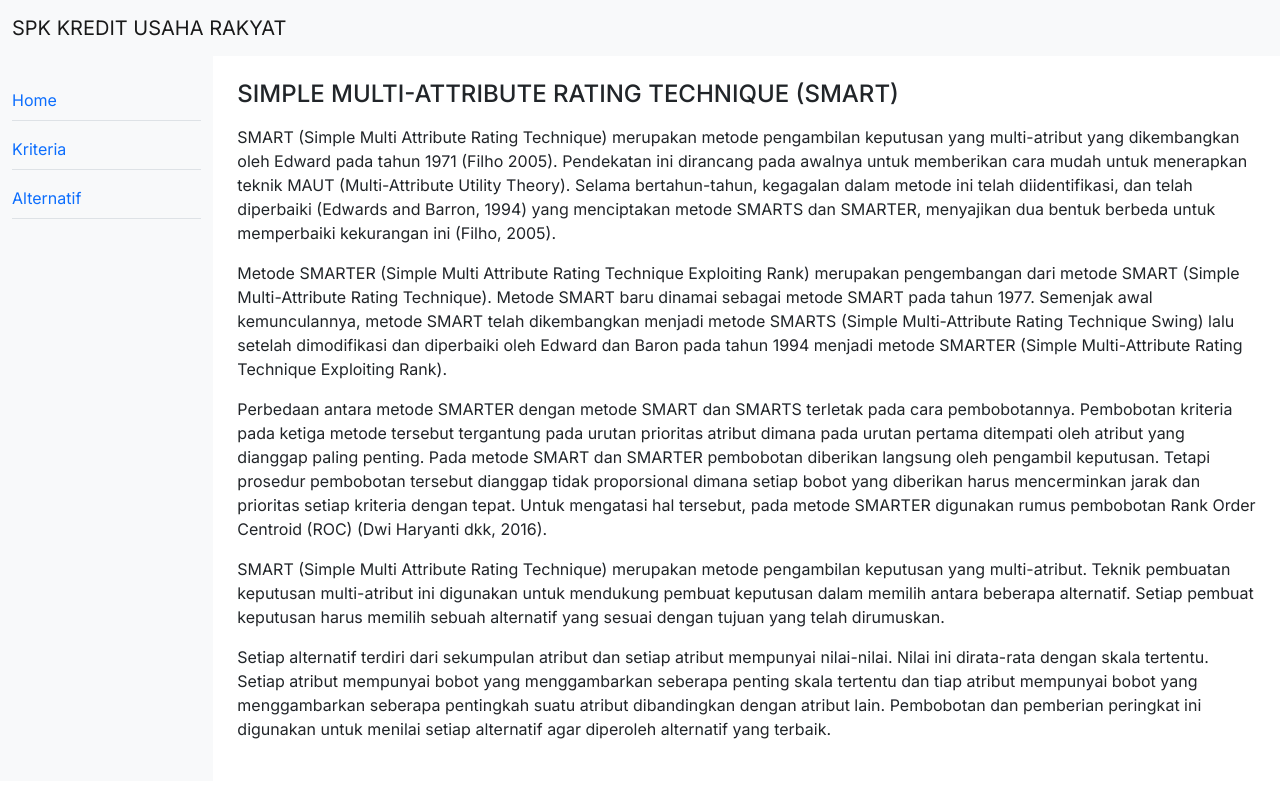
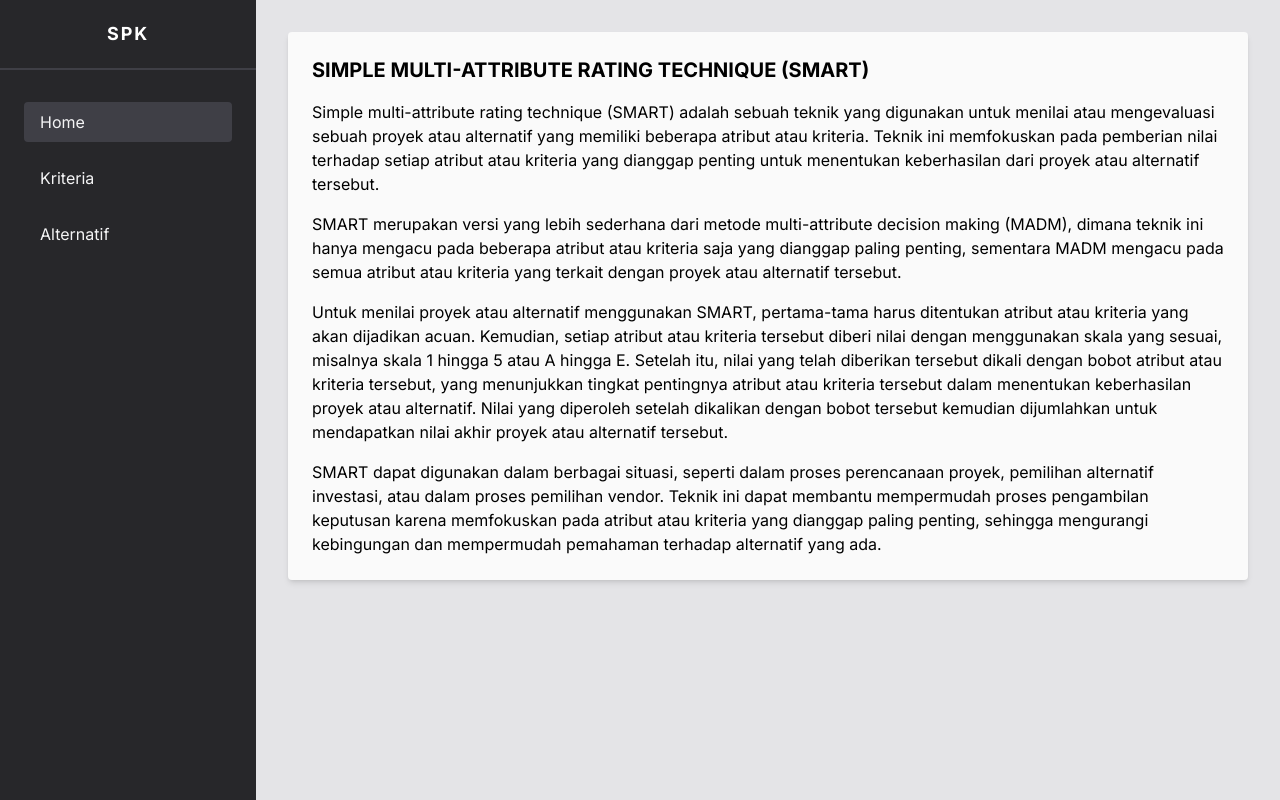
Before and after one commit to arialghifari/spk, a PHP site: page / in a window 1280 px wide. Run offline with PHP 8.4, Linux system fonts and the light colour scheme; data comes from the database, SQL or seed files in the repository; some libraries are stand-ins or nearby versions.

Commit message:
styling home

```diff
--- a/alternatif/edit.php
+++ b/alternatif/edit.php
@@ -17,7 +17,7 @@ $data = mysqli_fetch_array($query);
 	<meta charset="UTF-8">
 	<meta http-equiv="X-UA-Compatible" content="IE=edge">
 	<meta name="viewport" content="width=device-width, initial-scale=1.0">
-	<title>SPK PEMBERIAN KREDIT USAHA RAKYAT</title>
+	<title>SPK KREDIT USAHA RAKYAT</title>
 	<link href="https://cdn.jsdelivr.net/npm/bootstrap@5.2.2/dist/css/bootstrap.min.css" rel="stylesheet" integrity="sha384-Zenh87qX5JnK2Jl0vWa8Ck2rdkQ2Bzep5IDxbcnCeuOxjzrPF/et3URy9Bv1WTRi" crossorigin="anonymous">
 	<link rel="stylesheet" href="../style.css">
 </head>
--- a/alternatif/index.php
+++ b/alternatif/index.php
@@ -13,7 +13,7 @@ $smart = new Smart();
 	<meta charset="UTF-8">
 	<meta http-equiv="X-UA-Compatible" content="IE=edge">
 	<meta name="viewport" content="width=device-width, initial-scale=1.0">
-	<title>SPK PEMBERIAN KREDIT USAHA RAKYAT</title>
+	<title>SPK KREDIT USAHA RAKYAT</title>
 	<link href="https://cdn.jsdelivr.net/npm/bootstrap@5.2.2/dist/css/bootstrap.min.css" rel="stylesheet" integrity="sha384-Zenh87qX5JnK2Jl0vWa8Ck2rdkQ2Bzep5IDxbcnCeuOxjzrPF/et3URy9Bv1WTRi" crossorigin="anonymous">
 	<link rel="stylesheet" href="../style.css">
 </head>
--- a/alternatif/tambah.php
+++ b/alternatif/tambah.php
@@ -5,7 +5,7 @@
 	<meta charset="UTF-8">
 	<meta http-equiv="X-UA-Compatible" content="IE=edge">
 	<meta name="viewport" content="width=device-width, initial-scale=1.0">
-	<title>SPK PEMBERIAN KREDIT USAHA RAKYAT</title>
+	<title>SPK KREDIT USAHA RAKYAT</title>
 	<link href="https://cdn.jsdelivr.net/npm/bootstrap@5.2.2/dist/css/bootstrap.min.css" rel="stylesheet" integrity="sha384-Zenh87qX5JnK2Jl0vWa8Ck2rdkQ2Bzep5IDxbcnCeuOxjzrPF/et3URy9Bv1WTRi" crossorigin="anonymous">
 	<link rel="stylesheet" href="../style.css">
 </head>
--- a/hasil/index.php
+++ b/hasil/index.php
@@ -13,7 +13,7 @@ $smart = new Smart();
 	<meta charset="UTF-8">
 	<meta http-equiv="X-UA-Compatible" content="IE=edge">
 	<meta name="viewport" content="width=device-width, initial-scale=1.0">
-	<title>SPK PEMBERIAN KREDIT USAHA RAKYAT</title>
+	<title>SPK KREDIT USAHA RAKYAT</title>
 	<link href="https://cdn.jsdelivr.net/npm/bootstrap@5.2.2/dist/css/bootstrap.min.css" rel="stylesheet" integrity="sha384-Zenh87qX5JnK2Jl0vWa8Ck2rdkQ2Bzep5IDxbcnCeuOxjzrPF/et3URy9Bv1WTRi" crossorigin="anonymous">
 	<link rel="stylesheet" href="../style.css">
 </head>
--- a/index.php
+++ b/index.php
@@ -13,42 +13,34 @@ $smart = new Smart();
 	<meta charset="UTF-8">
 	<meta http-equiv="X-UA-Compatible" content="IE=edge">
 	<meta name="viewport" content="width=device-width, initial-scale=1.0">
-	<title>SPK PEMBERIAN KREDIT USAHA RAKYAT</title>
-	<link href="https://cdn.jsdelivr.net/npm/bootstrap@5.2.2/dist/css/bootstrap.min.css" rel="stylesheet" integrity="sha384-Zenh87qX5JnK2Jl0vWa8Ck2rdkQ2Bzep5IDxbcnCeuOxjzrPF/et3URy9Bv1WTRi" crossorigin="anonymous">
-	<link rel="stylesheet" href="style.css">
+	<title>SPK KREDIT USAHA RAKYAT</title>
+	<script src="https://cdn.tailwindcss.com"></script>
+	<link rel="stylesheet" href="./style.css">
 </head>
 
-<body>
-	<header>
-		<nav class="navbar bg-light">
-			<div class="container-fluid">
-				<a class="navbar-brand" href="./">SPK KREDIT USAHA RAKYAT</a>
-			</div>
-		</nav>
-	</header>
+<body class="bg-zinc-200 flex">
+	<nav class="flex flex-col w-80 bg-zinc-800 h-screen gap-8 sticky top-0">
+		<div class=" text-center py-5 text-white border-b-2 border-zinc-700">
+			<a href="./" class="text-lg font-bold tracking-widest">SPK</a>
+		</div>
 
-	<main>
-		<div class="row m-0">
-			<div class="col-12 col-md-2 m-0 bg-light py-4">
-				<div class="d-flex flex-column gap-2">
-					<a class="border-bottom text-decoration-none py-2" href="./">Home</a>
-					<a class="border-bottom text-decoration-none py-2" href="./kriteria">Kriteria</a>
-					<a class="border-bottom text-decoration-none py-2" href="./alternatif">Alternatif</a>
-				</div>
-			</div>
+		<div class="flex flex-col gap-4 text-zinc-100 mx-6">
+			<a class="py-2 px-4 rounded active" href="./">Home</a>
+			<a class="py-2 px-4 hover:bg-zinc-700 rounded" href="./kriteria">Kriteria</a>
+			<a class="py-2 px-4 hover:bg-zinc-700 rounded" href="./alternatif">Alternatif</a>
+		</div>
+	</nav>
 
-			<div class="col-12 col-md-10 m-0 mb-4 px-4">
-				<!-- Kriteria dan Bobot -->
-				<h2 class="mt-4 mb-3 fs-4">SIMPLE MULTI-ATTRIBUTE RATING TECHNIQUE (SMART)</h2>
-				<p>SMART (Simple Multi Attribute Rating Technique) merupakan metode pengambilan keputusan yang multi-atribut yang dikembangkan oleh Edward pada tahun 1971 (Filho 2005). Pendekatan ini dirancang pada awalnya untuk memberikan cara mudah untuk menerapkan teknik MAUT (Multi-Attribute Utility Theory). Selama bertahun-tahun, kegagalan dalam metode ini telah diidentifikasi, dan telah diperbaiki (Edwards and Barron, 1994) yang menciptakan metode SMARTS dan SMARTER, menyajikan dua bentuk berbeda untuk memperbaiki kekurangan ini (Filho, 2005).</p>
-				<p>Metode SMARTER (Simple Multi Attribute Rating Technique Exploiting Rank) merupakan pengembangan dari metode SMART (Simple Multi-Attribute Rating Technique). Metode SMART baru dinamai sebagai metode SMART pada tahun 1977. Semenjak awal kemunculannya, metode SMART telah dikembangkan menjadi metode SMARTS (Simple Multi-Attribute Rating Technique Swing) lalu setelah dimodifikasi dan diperbaiki oleh Edward dan Baron pada tahun 1994 menjadi metode SMARTER (Simple Multi-Attribute Rating Technique Exploiting Rank). </p>
-				<p>Perbedaan antara metode SMARTER dengan metode SMART dan SMARTS terletak pada cara pembobotannya. Pembobotan kriteria pada ketiga metode tersebut tergantung pada urutan prioritas atribut dimana pada urutan pertama ditempati oleh atribut yang dianggap paling penting. Pada metode SMART dan SMARTER pembobotan diberikan langsung oleh pengambil keputusan. Tetapi prosedur pembobotan tersebut dianggap tidak proporsional dimana setiap bobot yang diberikan harus mencerminkan jarak dan prioritas setiap kriteria dengan tepat. Untuk mengatasi hal tersebut, pada metode SMARTER digunakan rumus pembobotan Rank Order Centroid (ROC) (Dwi Haryanti dkk, 2016).</p>
-				<p>SMART (Simple Multi Attribute Rating Technique) merupakan metode pengambilan keputusan yang multi-atribut. Teknik pembuatan keputusan multi-atribut ini digunakan untuk mendukung pembuat keputusan dalam memilih antara beberapa alternatif. Setiap pembuat keputusan harus memilih sebuah alternatif yang sesuai dengan tujuan yang telah dirumuskan.</p>
-				<p>Setiap alternatif terdiri dari sekumpulan atribut dan setiap atribut mempunyai nilai-nilai. Nilai ini dirata-rata dengan skala tertentu. Setiap atribut mempunyai bobot yang menggambarkan seberapa penting skala tertentu dan tiap atribut mempunyai bobot yang menggambarkan seberapa pentingkah suatu atribut dibandingkan dengan atribut lain. Pembobotan dan pemberian peringkat ini digunakan untuk menilai setiap alternatif agar diperoleh alternatif yang terbaik.</p>
-			</div>
+	<main class="flex w-full h-fit">
+		<div class="m-8 bg-zinc-50 p-6 rounded flex flex-col gap-4 shadow-md">
+			<h2 class="font-semibold text-xl">SIMPLE MULTI-ATTRIBUTE RATING TECHNIQUE (SMART)</h2>
+			<p>Simple multi-attribute rating technique (SMART) adalah sebuah teknik yang digunakan untuk menilai atau mengevaluasi sebuah proyek atau alternatif yang memiliki beberapa atribut atau kriteria. Teknik ini memfokuskan pada pemberian nilai terhadap setiap atribut atau kriteria yang dianggap penting untuk menentukan keberhasilan dari proyek atau alternatif tersebut.</p>
+			<p>SMART merupakan versi yang lebih sederhana dari metode multi-attribute decision making (MADM), dimana teknik ini hanya mengacu pada beberapa atribut atau kriteria saja yang dianggap paling penting, sementara MADM mengacu pada semua atribut atau kriteria yang terkait dengan proyek atau alternatif tersebut.</p>
+			<p>Untuk menilai proyek atau alternatif menggunakan SMART, pertama-tama harus ditentukan atribut atau kriteria yang akan dijadikan acuan. Kemudian, setiap atribut atau kriteria tersebut diberi nilai dengan menggunakan skala yang sesuai, misalnya skala 1 hingga 5 atau A hingga E. Setelah itu, nilai yang telah diberikan tersebut dikali dengan bobot atribut atau kriteria tersebut, yang menunjukkan tingkat pentingnya atribut atau kriteria tersebut dalam menentukan keberhasilan proyek atau alternatif. Nilai yang diperoleh setelah dikalikan dengan bobot tersebut kemudian dijumlahkan untuk mendapatkan nilai akhir proyek atau alternatif tersebut.</p>
+			<p>SMART dapat digunakan dalam berbagai situasi, seperti dalam proses perencanaan proyek, pemilihan alternatif investasi, atau dalam proses pemilihan vendor. Teknik ini dapat membantu mempermudah proses pengambilan keputusan karena memfokuskan pada atribut atau kriteria yang dianggap paling penting, sehingga mengurangi kebingungan dan mempermudah pemahaman terhadap alternatif yang ada.</p>
+		</div>
 	</main>
 
-	<script src="https://cdn.jsdelivr.net/npm/bootstrap@5.2.2/dist/js/bootstrap.bundle.min.js" integrity="sha384-OERcA2EqjJCMA+/3y+gxIOqMEjwtxJY7qPCqsdltbNJuaOe923+mo//f6V8Qbsw3" crossorigin="anonymous"></script>
 </body>
 
 </html>
--- a/kriteria/index.php
+++ b/kriteria/index.php
@@ -13,7 +13,7 @@ $smart = new Smart();
 	<meta charset="UTF-8">
 	<meta http-equiv="X-UA-Compatible" content="IE=edge">
 	<meta name="viewport" content="width=device-width, initial-scale=1.0">
-	<title>SPK PEMBERIAN KREDIT USAHA RAKYAT</title>
+	<title>SPK KREDIT USAHA RAKYAT</title>
 	<link href="https://cdn.jsdelivr.net/npm/bootstrap@5.2.2/dist/css/bootstrap.min.css" rel="stylesheet" integrity="sha384-Zenh87qX5JnK2Jl0vWa8Ck2rdkQ2Bzep5IDxbcnCeuOxjzrPF/et3URy9Bv1WTRi" crossorigin="anonymous">
 	<link rel="stylesheet" href="../style.css">
 </head>
--- a/style.css
+++ b/style.css
@@ -3,3 +3,7 @@
 * {
   font-family: 'Inter';
 }
+
+.active {
+  background-color: #3f3f46;
+}
```
